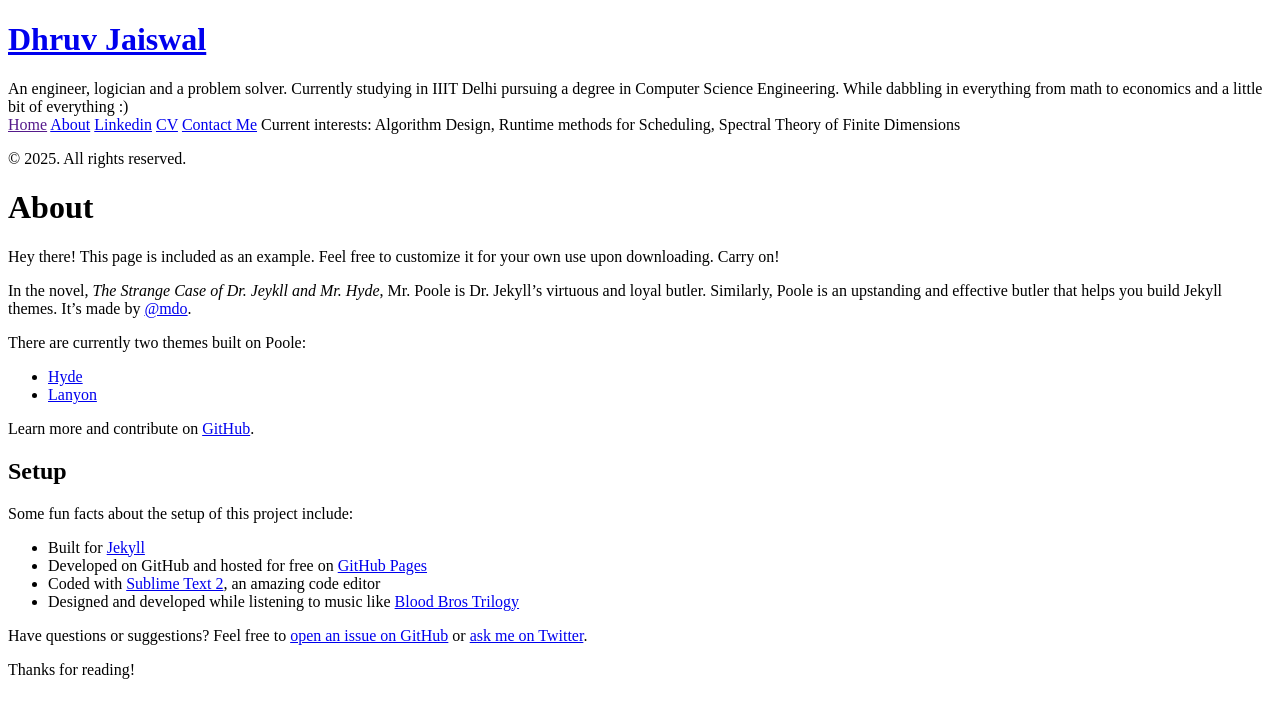
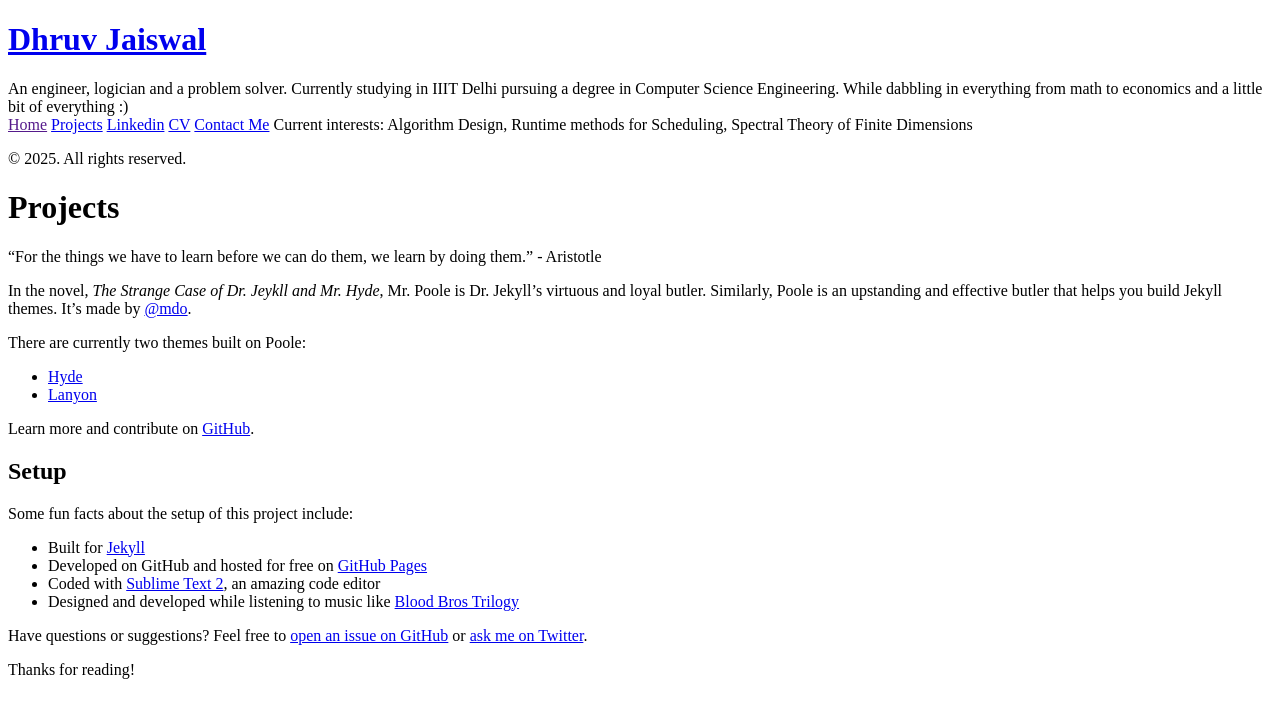
Before and after one commit to CobaltIII/CobaltIII.github.io, a Jekyll site: the page built from about.md, in a window 1280 px wide. Shown: the top 718 px of the page. Built offline with Jekyll 4.4.1, drawn with Linux system fonts in a browser that asks for light colours; Markdown is read by kramdown in place of the engine named in the settings.

Commit message:
Update about.md

```diff
--- a/about.md
+++ b/about.md
@@ -1,11 +1,13 @@
 ---
 layout: page
-title: About
+title: Projects
 ---
 
-<p class="message">
-  Hey there! This page is included as an example. Feel free to customize it for your own use upon downloading. Carry on!
-</p>
+<div class="message">
+  “For the things we have to learn before we can do them, we learn by doing them.”
+
+  - Aristotle
+</div>
 
 In the novel, *The Strange Case of Dr. Jeykll and Mr. Hyde*, Mr. Poole is Dr. Jekyll's virtuous and loyal butler. Similarly, Poole is an upstanding and effective butler that helps you build Jekyll themes. It's made by [@mdo](https://twitter.com/mdo).
 
```
